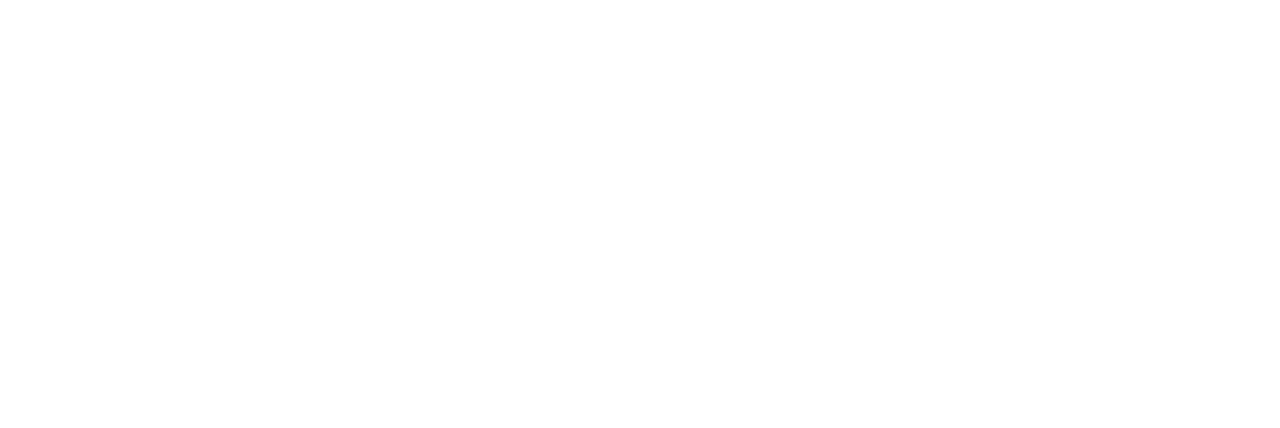
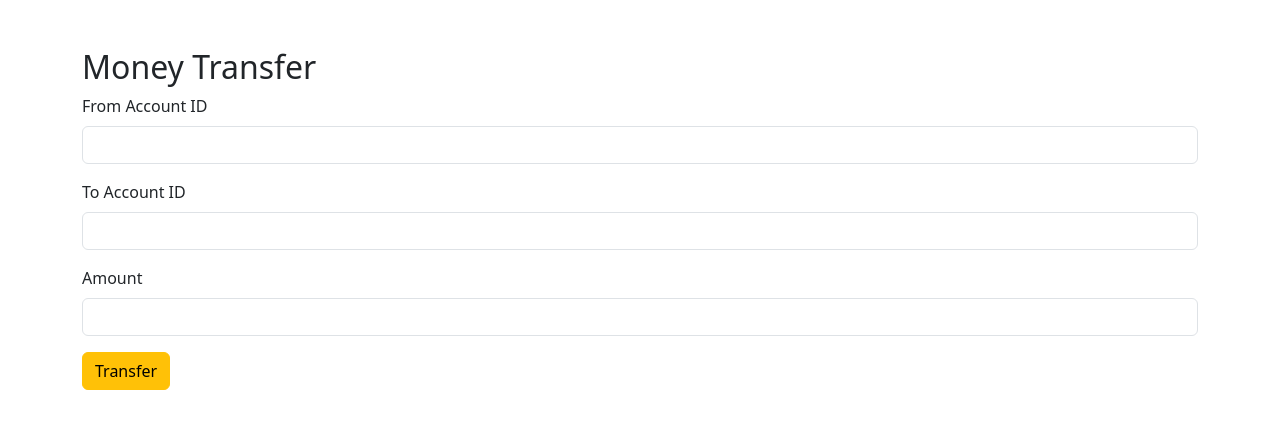
Before and after one commit to hemantyadav2804/FraudPatternDetection-UI, a React (Vite) app: page /transfer in a window 1280 px wide. Before the commit this address had no page. Shown: the top 428 px of the page. Built offline with nearby package versions, Linux system fonts and the light colour scheme.

Commit message:
MONEY TRANSFER UI and FRAUD WARNING (USER SIDE)

```diff
--- a/src/App.jsx
+++ b/src/App.jsx
@@ -4,6 +4,7 @@
 import Register from "./pages/Register";
 import ForgotPassword from "./pages/ForgotPassword";
 import UserDashboard from "./pages/UserDashboard";
+import Transfer from "./pages/Transfer";
 
 function App() {
   return (
@@ -14,6 +15,7 @@
         <Route path="/register" element={<Register />} />
         <Route path="/forgot-password" element={<ForgotPassword />} />
         <Route path="/user" element={<UserDashboard />} />
+        <Route path="/transfer" element={<Transfer />} />
       </Routes>
     </BrowserRouter>
   );
--- /dev/null
+++ b/src/pages/Transfer.jsx
@@ -0,0 +1,87 @@
+import { useState } from "react";
+import { transferMoney } from "../services/api";
+
+const Transfer = () => {
+  const [fromAccountId, setFromAccountId] = useState("");
+  const [toAccountId, setToAccountId] = useState("");
+  const [amount, setAmount] = useState("");
+  const [message, setMessage] = useState("");
+
+const handleTransfer = async (e) => {
+  e.preventDefault();
+
+  try {
+    const response = await transferMoney({
+      fromAccountId: Number(fromAccountId),
+      toAccountId: Number(toAccountId),
+      amount: Number(amount),
+    });
+
+    // ✅ Backend returns { status, message }
+    setMessage(response.data.message);
+
+  } catch (error) {
+    if (error.response && error.response.data) {
+      const errData = error.response.data;
+
+      if (errData.message) {
+        setMessage(errData.message);
+      } else {
+        setMessage("Transaction failed");
+      }
+    } else {
+      setMessage("Server not reachable");
+    }
+  }
+};
+
+
+  return (
+    <div className="container mt-5">
+      <h2>Money Transfer</h2>
+
+      <form onSubmit={handleTransfer}>
+        <div className="mb-3">
+          <label className="form-label">From Account ID</label>
+          <input
+            type="number"
+            className="form-control"
+            required
+            value={fromAccountId}
+            onChange={(e) => setFromAccountId(e.target.value)}
+          />
+        </div>
+
+        <div className="mb-3">
+          <label className="form-label">To Account ID</label>
+          <input
+            type="number"
+            className="form-control"
+            required
+            value={toAccountId}
+            onChange={(e) => setToAccountId(e.target.value)}
+          />
+        </div>
+
+        <div className="mb-3">
+          <label className="form-label">Amount</label>
+          <input
+            type="number"
+            className="form-control"
+            required
+            value={amount}
+            onChange={(e) => setAmount(e.target.value)}
+          />
+        </div>
+
+        <button type="submit" className="btn btn-warning">
+          Transfer
+        </button>
+      </form>
+
+      {message && <p className="mt-3">{message}</p>}
+    </div>
+  );
+};
+
+export default Transfer;
--- a/src/pages/UserDashboard.jsx
+++ b/src/pages/UserDashboard.jsx
@@ -1,9 +1,29 @@
-import React from "react";
+import React, { useEffect, useState } from "react";
+import axios from "axios";
 import Balance from "./Balance";
 import { useNavigate } from "react-router-dom";
 
 const UserDashboard = () => {
   const navigate = useNavigate();
+
+  // ✅ Day 8: fraud risk score state
+  const [riskScore, setRiskScore] = useState(0);
+
+  // ✅ Fetch risk score when dashboard loads
+  useEffect(() => {
+    const userId = localStorage.getItem("userId");
+
+    if (userId) {
+      axios
+        .get(`http://localhost:8090/fraud/risk-score/${userId}`)
+        .then((res) => {
+          setRiskScore(res.data);
+        })
+        .catch(() => {
+          console.log("Failed to fetch risk score");
+        });
+    }
+  }, []);
 
   const logout = () => {
     localStorage.clear();
@@ -13,6 +33,13 @@
   return (
     <div className="container mt-5 text-center">
       <h3>User Dashboard</h3>
+
+      {/* ✅ Fraud Warning Banner (Day 8) */}
+      {riskScore >= 30 && (
+        <div className="alert alert-warning mt-3">
+          ⚠️ Suspicious activity detected on your account
+        </div>
+      )}
 
       <Balance />
 
```
